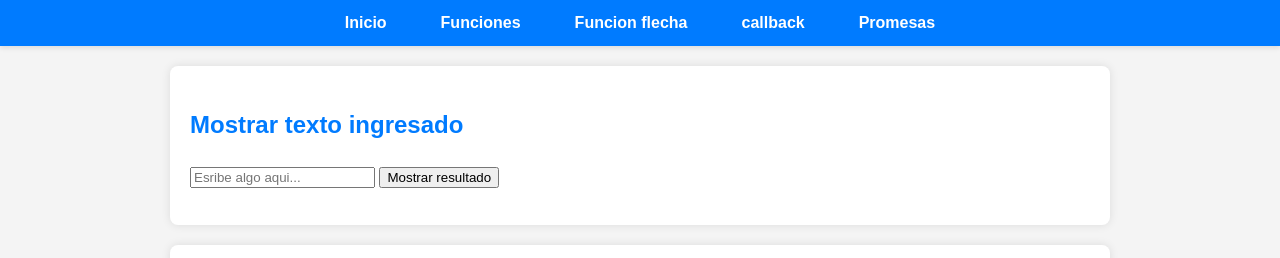
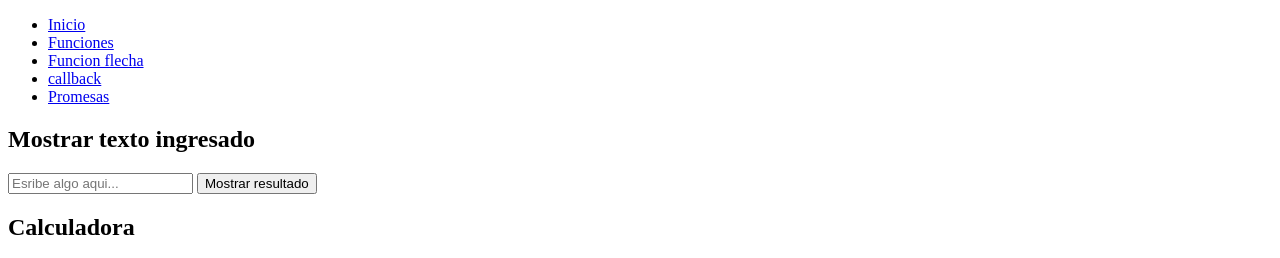
Before and after one commit to juandi128/repaso-js-, a plain HTML site: page funciones/funciones.html in a window 1280 px wide. Shown: the top 258 px of the page. Drawn offline with Linux system fonts and the light colour scheme; files whose address does not match are found by name.

Commit message:
Corrijo ruta CSS

```diff
--- a/funciones/funciones.html
+++ b/funciones/funciones.html
@@ -4,7 +4,7 @@
     <meta charset="UTF-8">
     <meta name="viewport" content="width=device-width, initial-scale=1.0">
     <title>Funciones en JS</title>
-    <link rel="stylesheet" href="C:\Users\juanp\Downloads\Repaso js\css\styles.css">
+    <link rel="stylesheet" href="css\styles.css">
 </head>
 <body>
 
```
Also changed, not shown: calback/callback.html (+1 -2 lines), funcion_flecha/Funcion_Flecha.html (+1 -1 lines), index.html (+1 -2 lines).
